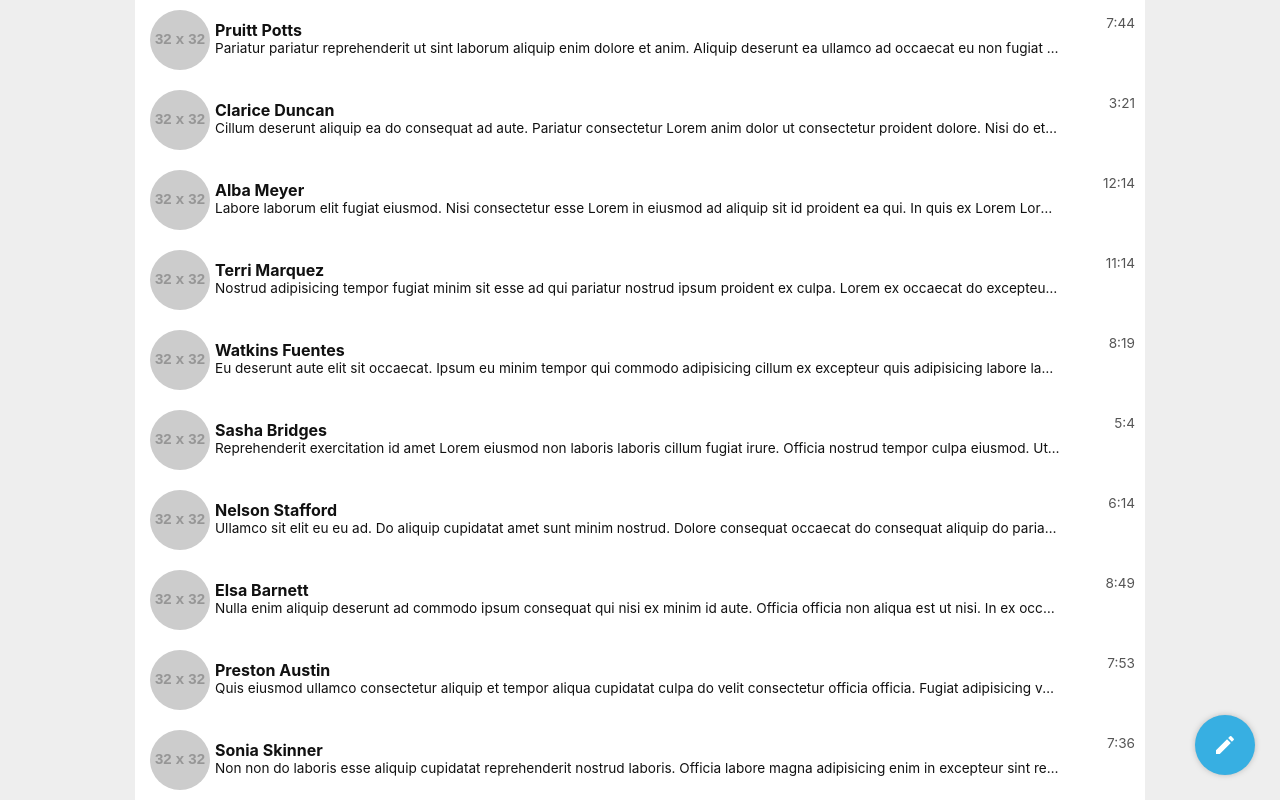
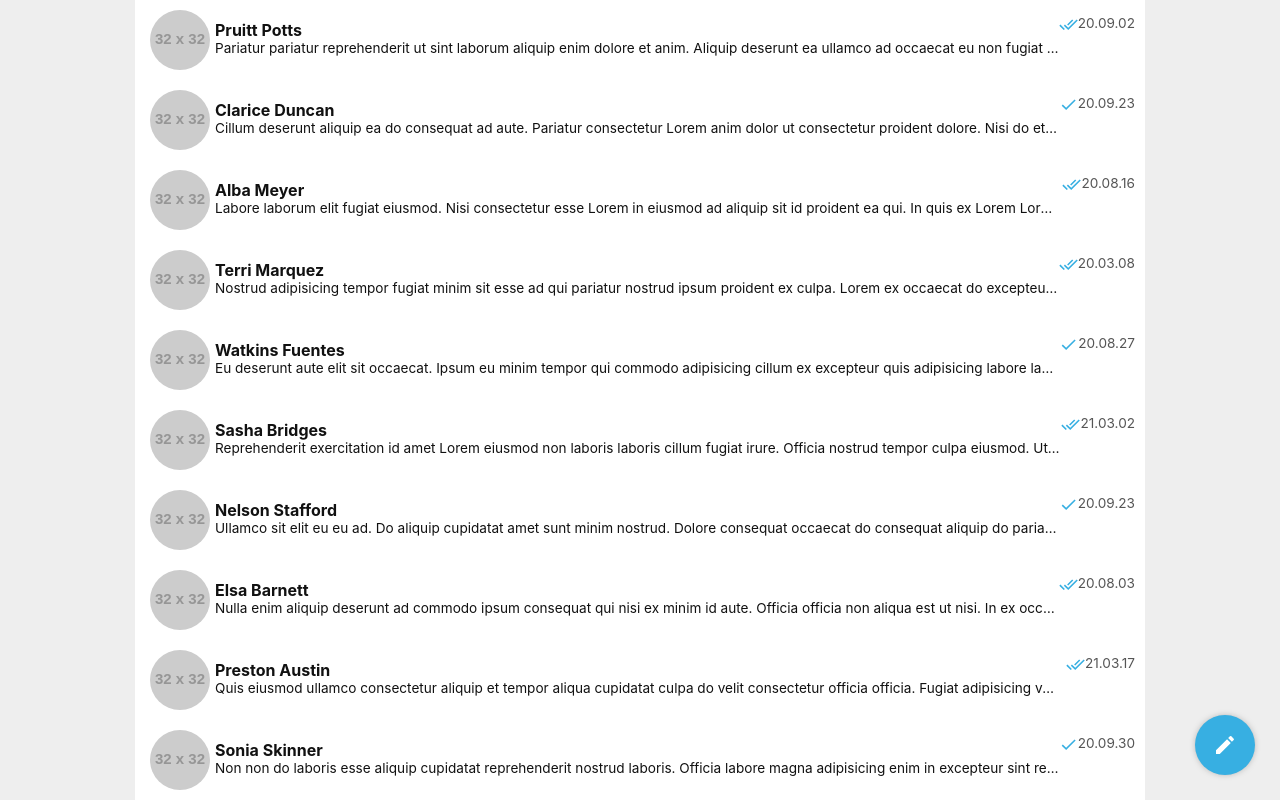
Before and after one commit to mroutadi/Telegram-with-react, a React (Create React App) app: page / in a window 1280 px wide. Built offline with nearby package versions, Linux system fonts and the light colour scheme.

Commit message:
some bugs fixed, time prettier added

```diff
--- a/src/components/chatsItem/index.js
+++ b/src/components/chatsItem/index.js
@@ -2,23 +2,28 @@ import React from 'react'
 import { Link } from "react-router-dom";
 import moment from 'moment';
 import styles from './styles/chatsItem.module.scss'
+import DoneIcon from '@material-ui/icons/Done';
+import DoneAllIcon from '@material-ui/icons/DoneAll';
+import { Time } from '../../utils/chatsTime'
 
 export default function ChatsItem(props) {
   const { conversation } = props;
   const sent_at_time = moment(conversation.messages[conversation.messages.length - 1].sent_at);
   return (
     <Link to={`/${conversation.sent_by.username}`} className={styles.chatItem}>
-      <div className={styles.imageContainer}>{
-        conversation.sent_by.picture[0] ?
-          <img src={conversation.sent_by.picture[0]} className={styles.itemImage} /> :
-          <span className={styles.itemNameImg} >{`${conversation.sent_by.first_name.charAt(0)}${conversation.sent_by.last_name.charAt(0)}`}</span>
-      }</div>
+      <div className={styles.imageContainer}>
+        {
+          conversation.sent_by.picture[0] ?
+            <img src={conversation.sent_by.picture[0]} className={styles.itemImage} /> :
+            <span className={styles.itemNameImg} >{`${conversation.sent_by.first_name.charAt(0)}${conversation.sent_by.last_name.charAt(0)}`}</span>
+        }
+      </div>
       <div className={styles.nameAndContent}>
         <div className={styles.userInfo}>{conversation.sent_by.first_name} {conversation.sent_by.last_name}</div>
         <div className={styles.lastMessage}>{conversation.messages[conversation.messages.length - 1].content}</div>
       </div>
       <div className={styles.timeInfo}>
-        {conversation.messages[conversation.messages.length - 1].read}{sent_at_time.hour()}:{sent_at_time.minute()}
+        {conversation.messages[conversation.messages.length - 1].read ? <DoneAllIcon /> : <DoneIcon />}{Time(sent_at_time)}
       </div>
     </Link>
   )
--- a/src/components/chatsItem/styles/chatsItem.module.scss
+++ b/src/components/chatsItem/styles/chatsItem.module.scss
@@ -55,5 +55,11 @@
 		text-align: right;
 		font-size: 0.85em;
 		color: $LIGHT_TEXT_COLOR;
+		display: flex;
+		justify-content: right;
+		svg {
+			font-size: 1.4em;
+			fill: $SECONDARY_COLOR;
+		}
 	}
 }
--- a/src/components/contactItem/index.js
+++ b/src/components/contactItem/index.js
@@ -26,7 +26,7 @@ export default function ContactItem(props) {
         }</div>
         <div className={styles.nameAndLastseen}>
           <div className={styles.userInfo}>{contact.first_name} {contact.last_name}</div>
-          <div className={styles.lastSeen}>{LastSeen(last_seen)}</div>
+          <div className={styles.lastSeen}>last seen {LastSeen(last_seen)}</div>
         </div>
       </div>
     </React.Fragment >
--- a/src/components/userProfile/index.js
+++ b/src/components/userProfile/index.js
@@ -19,9 +19,9 @@ export default function UserModal(props) {
         }</div>
         <div className={styles.nameAndLastseen}>
           <div className={styles.userInfo}>{contact.first_name} {contact.last_name}</div>
-          <div className={styles.lastSeen}>{LastSeen(last_seen)}</div>
+          <div className={styles.lastSeen}>last seen {LastSeen(last_seen)}</div>
         </div>
-        <div className={styles.userIcon}>{me ? <AddAPhotoIcon /> : <Link to={`/${contact.username}`} replace ><ChatIcon /></Link>}</div>
+        {me ? <div className={styles.userIcon}><AddAPhotoIcon /></div> : <Link to={`/${contact.username}`} replace ><div className={styles.userIcon}><ChatIcon /></div></Link>}
       </div>
       <div className={styles.userAccount}>
         <span className={styles.userAccountIcon}>Account</span>
--- a/src/components/userProfile/styles/userProfile.module.scss
+++ b/src/components/userProfile/styles/userProfile.module.scss
@@ -74,7 +74,6 @@
 			text-decoration: none;
 			svg {
 				fill: $SECONDARY_COLOR;
-				top: 2.5px;
 				position: relative;
 			}
 		}
--- a/src/pages/chats.js
+++ b/src/pages/chats.js
@@ -9,8 +9,10 @@ import CreateIcon from '@material-ui/icons/Create';
 export default function Chats(props) {
   const ctx = useContext(Context);
   const getConversation = () => {
-    if (ctx.conversations.lenght > 1) {
-      return ctx.conversations.sort((a, b) =>
+    if (ctx.conversations.length > 1) {
+      return ctx.conversations.filter(conversation => {
+        return conversation.messages.length > 0
+      }).sort((a, b) =>
         moment(a.messages[a.messages.length - 1].sent_at).isBefore(moment(b.messages[b.messages.length - 1].sent_at)))
     } else return ctx.conversations
   }
--- /dev/null
+++ b/src/utils/chatsTime.js
@@ -0,0 +1,17 @@
+import moment from 'moment'
+
+const timePretifier = (number) => {
+  return number < 10 ? `0${number}` : number;
+}
+
+export const Time = (time) => {
+  // console.log(moment("2020-06-12T00:15:53").isSame(moment("2020-06-12T06:15:53"), 'days'));
+  console.log(moment(time).weekday());
+  if (moment().isSame(moment(time), 'days')) {
+    return `${timePretifier(time.hour())}:${timePretifier(time.minute())}`
+  } else if (moment().isSame(moment(time), 'weeks')) {
+    return `${moment(time).format("ddd")}`
+  } else {
+    return `${moment(time).format("YY.MM.DD")}`
+  }
+}
```
